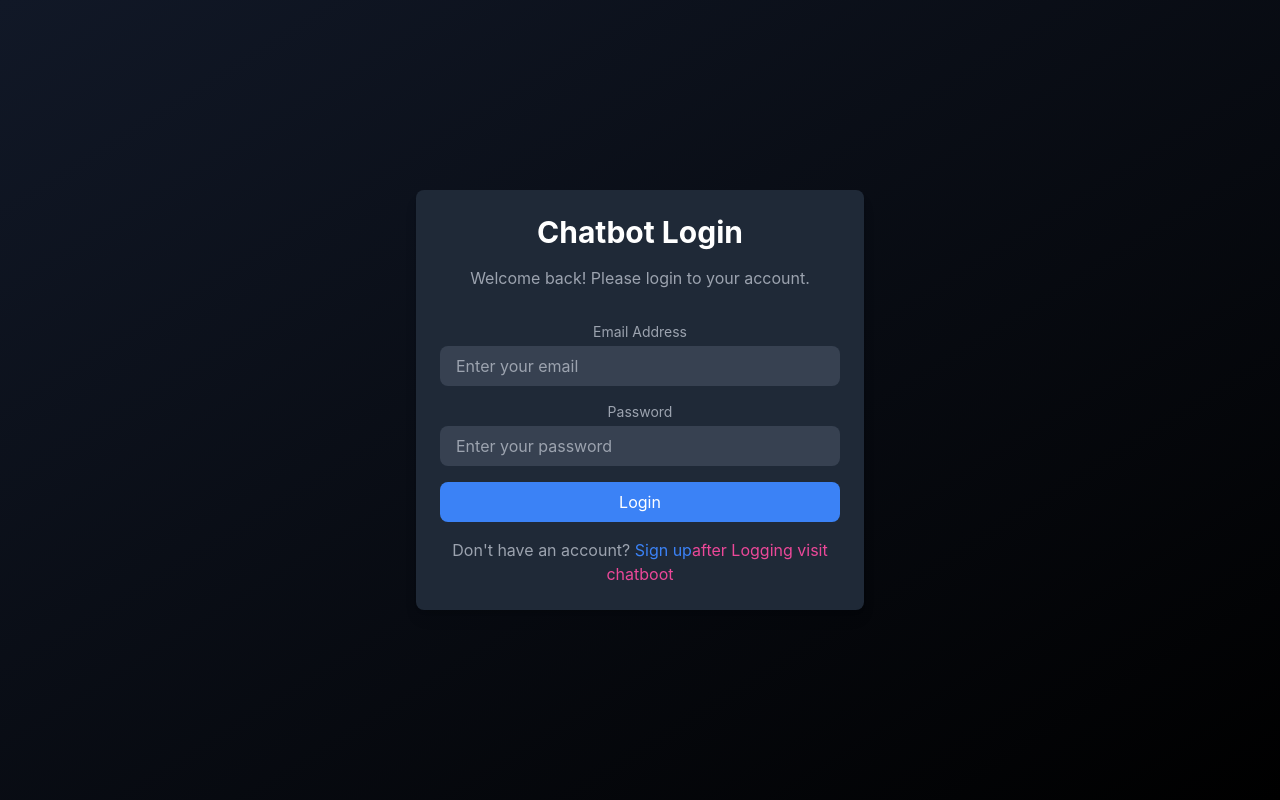
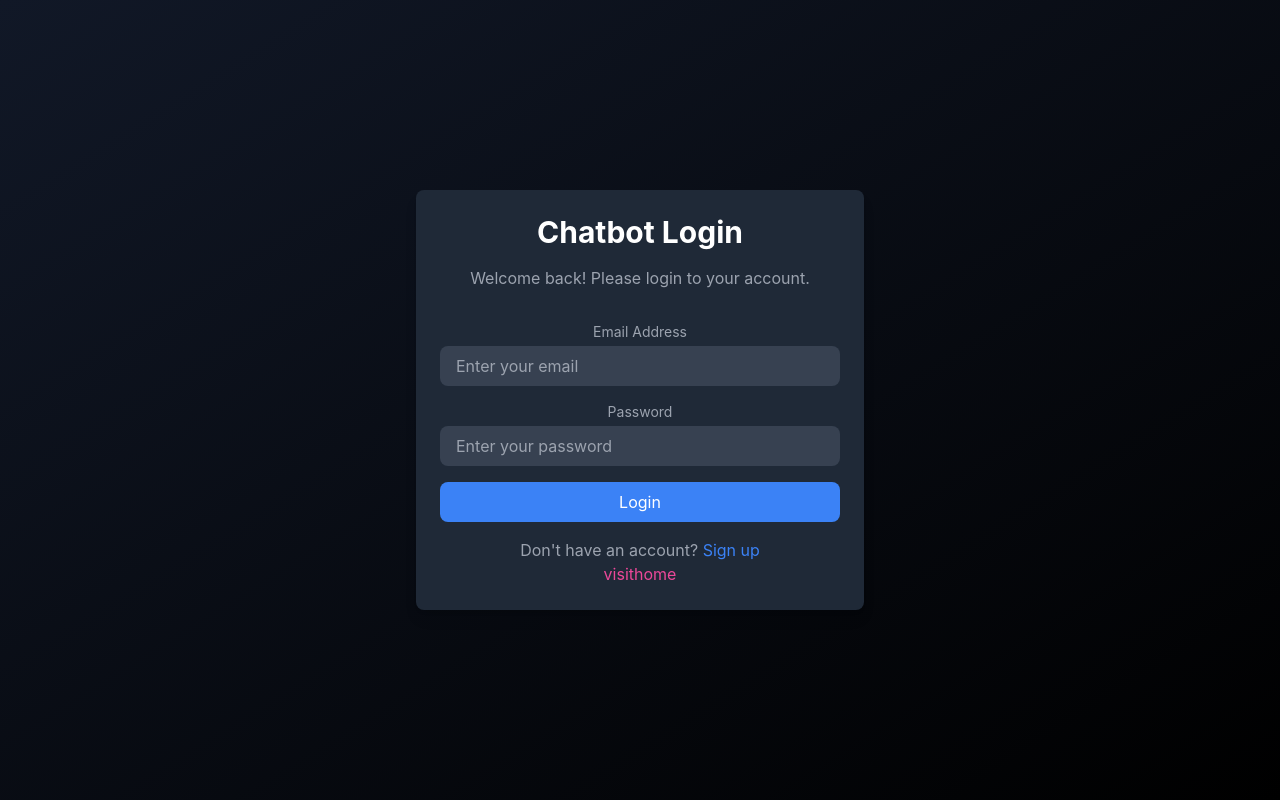
Before and after one commit to Adarsh1442005/frontendchat, a React (Create React App) app: page /login in a window 1280 px wide. Built offline with nearby package versions, Linux system fonts and the light colour scheme.

Commit message:
Update login.js

```diff
--- a/src/login.js
+++ b/src/login.js
@@ -94,7 +94,7 @@ export default function Login() {
         )}
         <p className="text-gray-400 text-center mt-4">
           Don't have an account? <Link to="/signup" className="text-blue-500 hover:underline">Sign up</Link>
-          <Link to="/chatbot" className="text-pink-500 hover:underline">after Logging visit chatboot</Link>
+        <p>  <Link to="/" className="text-pink-500 hover:underline">visithome</Link> </p>
         </p>
       </div>
     </div>
```
